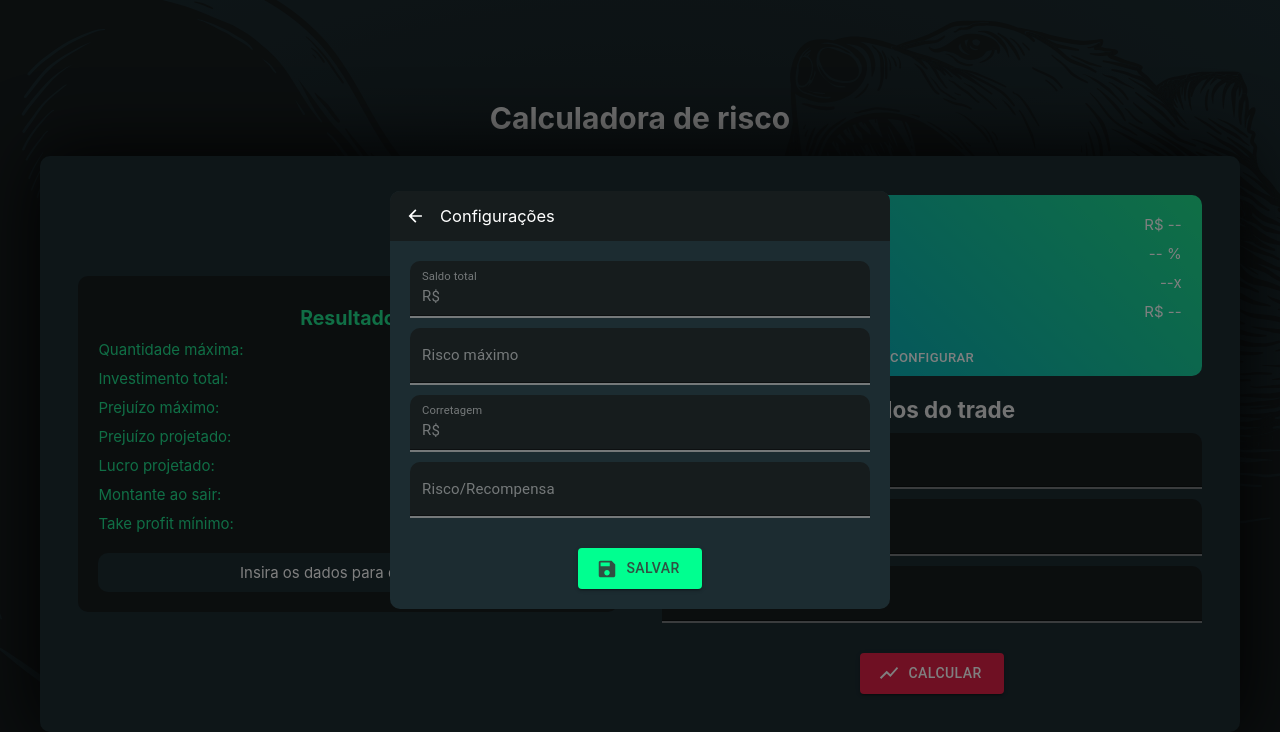
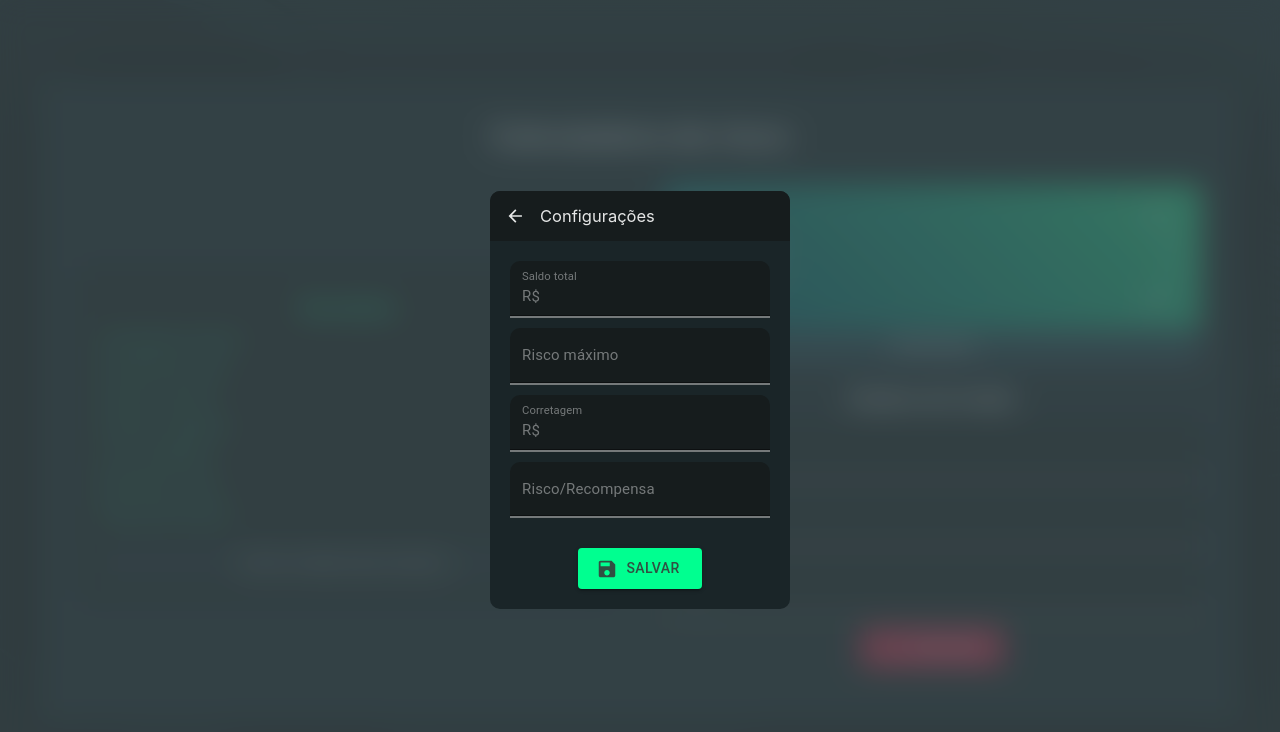
Before and after one commit to FelipeRamosDev/risk-manager, a Next.js app: page / in a window 1280 px wide. Both pictures are taken after a click on the button "CONFIGURAR". Shown: the top 732 px of the page. Built offline with nearby package versions, Linux system fonts and the light colour scheme.

Commit message:
Praticamente pronto: itens faltantes descritos na lista de tarefas

```diff
--- a/src/views/components/activities/calculate-risk.jsx
+++ b/src/views/components/activities/calculate-risk.jsx
@@ -25,8 +25,8 @@ export default function CalculateRiskActivity(){
     const { resultData, setResultData } = useResultData();
 
     return (<>
-        <h1 style={{ textAlign: 'center', color: 'var(--text-main)' }}>{textPTBR.title}</h1>
         <div className={`${mainStyles.card} ${mainStyles.container}`} style={{padding: '3%', width: '95%', boxShadow: '0 0 74px black'}}>
+            <h1 style={{ textAlign: 'center', color: 'var(--text-main)', margin: '0 0 30px 0' }}>{textPTBR.title}</h1>
 
             <div className={mainStyles['flex-container']}>
                 <div className={`${mainStyles['flex-item']} ${mainStyles['config-wrap']}`} >
--- a/src/views/components/modals/config-modal.jsx
+++ b/src/views/components/modals/config-modal.jsx
@@ -21,14 +21,15 @@ export default function ConfigModal({modalCtrl}){
 
     return (
         <div className={mainStyles['flex-container']} style={{
+            backgroundColor: 'hsl(194deg 13% 48% / 42%)',
+            backdropFilter: 'blur(15px)',
             justifyContent: 'center',
             alignItems: 'center',
             height: '100vh',
             padding: '2%'
         }}>
             <div className={mainStyles.card} style={{
-                // backgroundColor: '#fff',
-                maxWidth: '500px',
+                maxWidth: '300px',
                 overflow: 'hidden'
             }}>
                 <Header title="Configurações" modalCtrl={modalCtrl} />
--- a/src/views/components/sections/calculate-form.jsx
+++ b/src/views/components/sections/calculate-form.jsx
@@ -110,7 +110,7 @@ export default function CalculateFormSectionComponent() {
                     startIcon={<ShowChartIcon />}
                     style={{
                         backgroundColor: 'var(--tertiary-soft)',
-                        marginTop: '30px'
+                        margin: '15px 0'
                     }}
                     onClick={()=> calculate({setResultData, data: {calcData, configData}})}
                 >
--- a/src/views/components/sections/config-data.jsx
+++ b/src/views/components/sections/config-data.jsx
@@ -73,7 +73,8 @@ export default function ConfigDataSectionComponent(){
                     <Button
                         style={{
                             borderRadius: 0,
-                            color: 'var(--secondary-dark)'
+                            color: 'var(--secondary-dark)',
+                            backgroundColor: 'var(--primary-alt2)'
                         }}
                         onClick={()=> setModalCtrl(true)}
                     >Configurar</Button>
--- a/src/views/components/sections/result.jsx
+++ b/src/views/components/sections/result.jsx
@@ -124,7 +124,7 @@ function EvaluationComponent({data}){
                     alignItems: 'center'
                 }}
             >
-                <span style={{color: '#fff', textAlign: 'center'}}>{data.message || 'Insira os dados para calcular...'}</span>
+                <span style={{color: defaultTheme.text.main, textAlign: 'center'}}>{data.message || 'Insira os dados para calcular...'}</span>
             </div>
         </div>
     )
--- a/styles/globals.css
+++ b/styles/globals.css
@@ -47,8 +47,10 @@ a {
 }
 * {
   --primary-main: hsl(var(--primary-hue), 100%, 40%);
-  --primary-dark: hsl(var(--primary-hue), 28%, 15%);
+  --primary-dark: hsl(var(--primary-hue), 22%, 13%);
   --primary-hardDark: hsl(var(--primary-hue), 15%, 10%);
+  --primary-alt1: hsl(var(--primary-hue), 100%, 21%);
+  --primary-alt2: hsl(var(--primary-hue), 34%, 23%);
 
   --secondary-main: hsl(var(--secondary-hue), 100%, 50%);
   --secondary-soft: hsl(var(--secondary-hue), 75%, 50%);
--- a/styles/main.module.css
+++ b/styles/main.module.css
@@ -9,6 +9,7 @@
     bottom: 0;
     left: 0;
     right: 0;
+    min-height: 100vh;
     overflow-y: scroll;
     background: url('../public/bg.svg'), radial-gradient(var(--primary-hardDark), var(--primary-dark));
     background-repeat: no-repeat;
@@ -75,7 +76,7 @@
     background-color: var(--primary-dark);
 }
 .card-gradient {
-    background: linear-gradient(45deg, var(--primary-main), var(--secondary-soft));
+    background: linear-gradient(45deg, var(--primary-alt1), var(--secondary-soft));
     border-radius: 10px;
     overflow: hidden;
 }
@@ -96,7 +97,7 @@
         padding: 2vh 0 5vh 0;
     }
     .flex-container{
-        flex-direction: column;
+        flex-direction: column-reverse;
     }
     .flex-item{
         width: 100%;
--- a/styles/theme.jsx
+++ b/styles/theme.jsx
@@ -41,7 +41,8 @@ export const defaultTheme = {
         main: `hsl(${matrix[currentTheme].danger}, 100%, 62%)`
     },
     text: {
-        main: `hsl(${matrix[currentTheme].primary}, 100%, 100%)`,
+        main: `hsl(${matrix[currentTheme].primary}, 2%, 90%)`,
+        soft: `hsl(${matrix[currentTheme].primary}, 2%, 47%)`,
         dark: `hsl(${matrix[currentTheme].primary}, 3%, 3%)`
     }
 }
```
